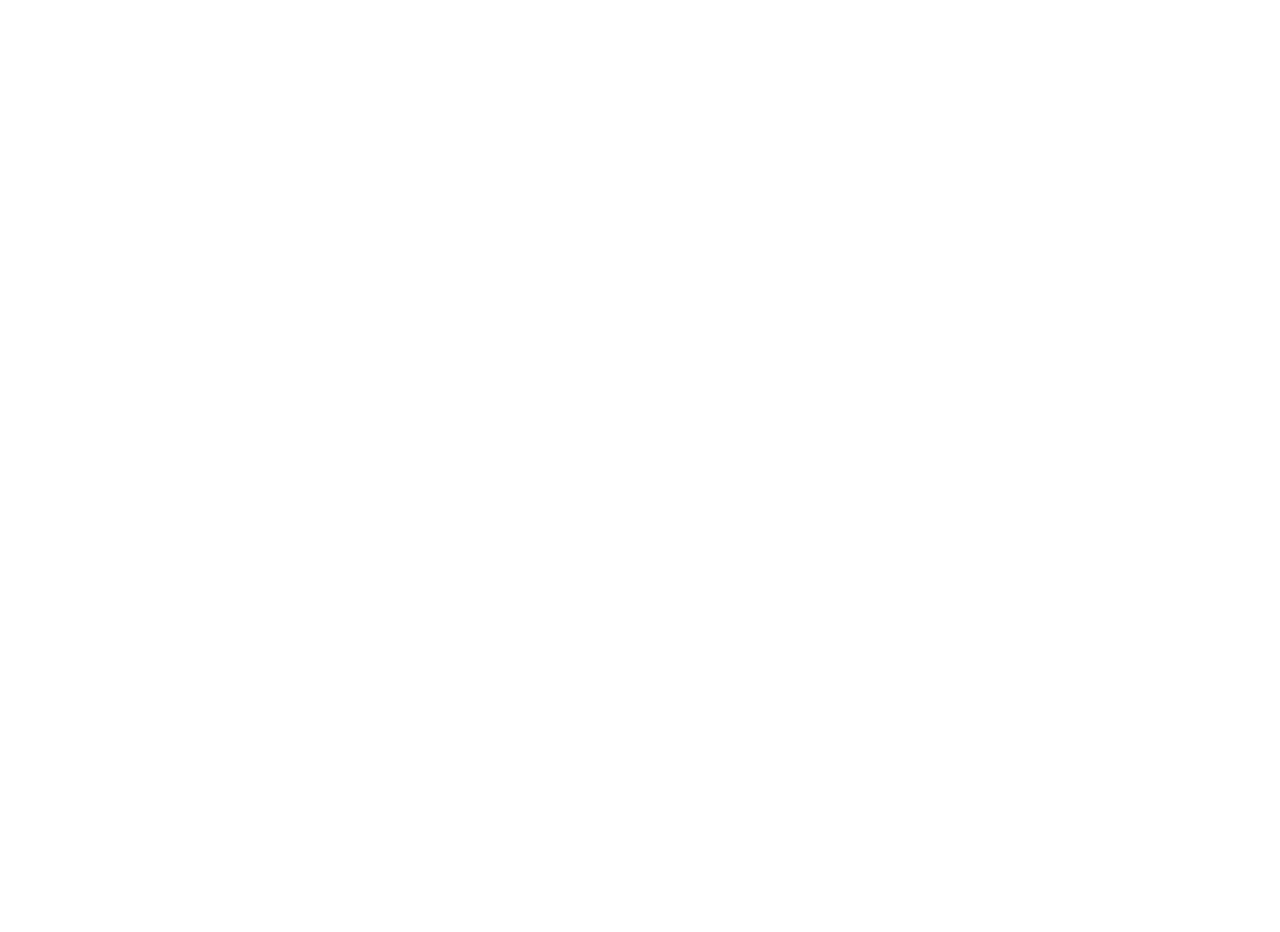
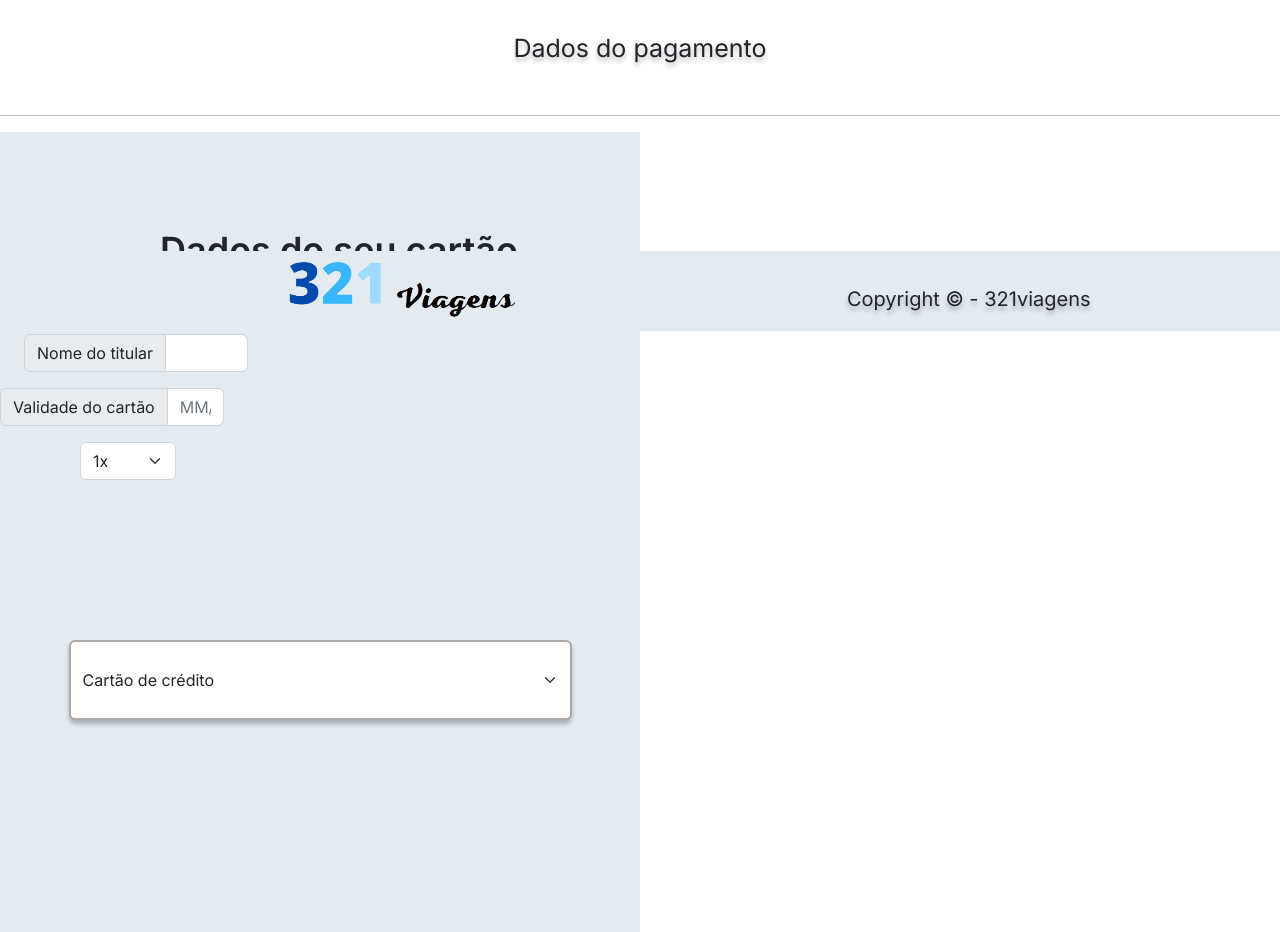
Before and after one commit to NeckBlick/Passagem-aera, a React (Create React App) app: page /pagamento in a window 1280 px wide. Before the commit this address had no page. Shown: the part 469-1401 px from the top of the page. Before the commit the page ends 800 px from the top, so only its background shows below. Built offline with nearby package versions, Linux system fonts and the light colour scheme.

Commit message:
*Pagamento

```diff
--- a/src/App.js
+++ b/src/App.js
@@ -5,6 +5,7 @@
 import Login from './pages/Login';
 import Logado from './pages/Logado';
 import Carrinho from './pages/Carrinho';
+import Pagamento from './pages/Pagamento';
 
 function App() {
   return (
@@ -15,6 +16,7 @@
                 <Route path="/login" element={ <Login/> }/>
                 <Route path="/logado" element={ <Logado/> }/>
                 <Route path="/carrinho" element={ <Carrinho/> }/>
+                <Route path="/pagamento" element={ <Pagamento/> }/>
             </Routes>
         </BrowserRouter>
 
--- a/src/components/Header_dois/index.js
+++ b/src/components/Header_dois/index.js
@@ -1,5 +1,5 @@
 import "bootstrap/dist/css/bootstrap.min.css";
-import "./header.css";
+import "./header_dois.css";
 import { Link } from "react-router-dom";
 
 const Header_Dois = () => {
--- /dev/null
+++ b/src/pages/Pagamento/index.js
@@ -0,0 +1,102 @@
+import React from "react";
+import Header_dois from "../../components/Header_dois";
+import "./style.css";
+import Footer from "../../components/Footer";
+import "bootstrap/dist/css/bootstrap.min.css";
+import Form from "react-bootstrap/Form";
+import InputGroup from "react-bootstrap/InputGroup";
+
+function Pagamento() {
+  return (
+    <>
+      <Header_dois />
+
+      <div className="topo">
+        <img
+          src="assets/aviao.png"
+          alt="Imagem de um avião"
+          className="img_header"
+        />
+      </div>
+
+      <div className="Titulo">
+        <p>Dados do pagamento</p>
+        <hr className="linha-topo"></hr>
+      </div>
+
+        <div className="img col-6">
+
+        </div>
+      <div className="div_centro col-6 ">
+      <div className="dados_pagamento">
+        <div className="cima-container">
+          <div className="dados_cartao">
+            <h6>Dados do seu cartão</h6>
+          </div>
+
+          <InputGroup className="cartao2 mb-3">
+            <InputGroup.Text>Número do cartão</InputGroup.Text>
+            <Form.Control aria-label="Digite o número do cartão" />
+          </InputGroup>
+          <InputGroup className="cartao1 mb-3">
+            <InputGroup.Text>Nome do titular </InputGroup.Text>
+            <Form.Control aria-label="Digite o nome " />
+          </InputGroup>
+        </div>
+
+        <InputGroup className="data mb-3">
+          <InputGroup.Text>Validade do cartão</InputGroup.Text>
+          <Form.Control
+            placeholder="MM/AAAA"
+            aria-label="Digite a validade do cartão"
+          />
+        </InputGroup>
+
+        <Form.Select
+          aria-label="Default select example"
+          title="Número de parcelas"
+          className="parcelas"
+          placeholder="Parcelas"
+        >
+          <option value="0" disabled>
+            Número de parcelas
+          </option>
+          <option value="1">1x</option>
+          <option value="2">2x</option>
+          <option value="3">3x</option>
+          <option value="4">4x</option>
+          <option value="5">5x</option>
+          <option value="6">6x</option>
+          <option value="7">7x</option>
+          <option value="8">8x</option>
+          <option value="9">9x</option>
+          <option value="10">10x</option>
+          <option value="11">11x</option>
+          <option value="12">12x</option>
+        </Form.Select>
+
+        <div className="box-forma">
+        <Form.Select
+          aria-label="Default select example"
+          className="forma m-0 mx-3"
+        >
+          <option className="a_opcao " value="0" disabled>
+            Forma de pagamento
+          </option>
+          <option className="a_opcao " value="1">
+            Cartão de crédito
+          </option>
+          <option className="a_opcao" value="2">
+            Boleto Bancário
+          </option>
+        </Form.Select>
+      </div>
+      </div>
+      </div>
+
+      <Footer />
+    </>
+  );
+}
+
+export default Pagamento;
--- /dev/null
+++ b/src/pages/Pagamento/style.css
@@ -0,0 +1,76 @@
+.img_header {
+  border-radius: 0px 0px 30px 30px;
+}
+
+p {
+  display: flex;
+  align-items: center;
+  justify-content: center;
+  font-family: "Inter";
+  font-style: normal;
+  text-shadow: 0px 4px 4px rgba(0, 0, 0, 0.25);
+}
+
+hr {
+  color: black;
+}
+
+.forma {
+  width: 503px;
+  height: 80px;
+  border: 2px solid rgba(147, 141, 141, 0.75);
+  box-shadow: 0px 4px 4px rgba(0, 0, 0, 0.25);
+  margin-right: 15rem;
+}
+
+.box-forma {
+  width: 100%;
+  height: 200px;
+  margin-top: 10rem;
+  display: flex;
+  justify-content: center;
+}
+.a_opcao {
+  font-weight: 900;
+}
+
+.dados_pagamento {
+  width: 100%;
+  height: 800px;
+  background-color: #e4ebf0;
+}
+h6 {
+  font-family: "Inter";
+  font-style: normal;
+  font-weight: 600;
+  font-size: 36px;
+  line-height: 44px;
+  margin-top: 6rem !important;
+  margin-left: 10rem;
+}
+.dados_cartao {
+  display: flex;
+  justify-content: column;
+  align-items: flex-start;
+}
+
+.data {
+  width: 35%;
+}
+.parcelas {
+  width: 15%;
+  margin-left: 5rem;
+}
+.cartao1 {
+  width: 35%;
+  border-right: 10%;
+  margin-left: 1.5rem;
+}
+.cartao2 {
+  width: 35%;
+}
+.div_centro{
+    display: flex;
+    justify-content: center;
+    align-items: center;
+}
```
Also changed, not shown: public/assets/aviao.png (added), src/components/Header_dois/header_dois.css (renamed from src/components/Header_dois/header.css).
